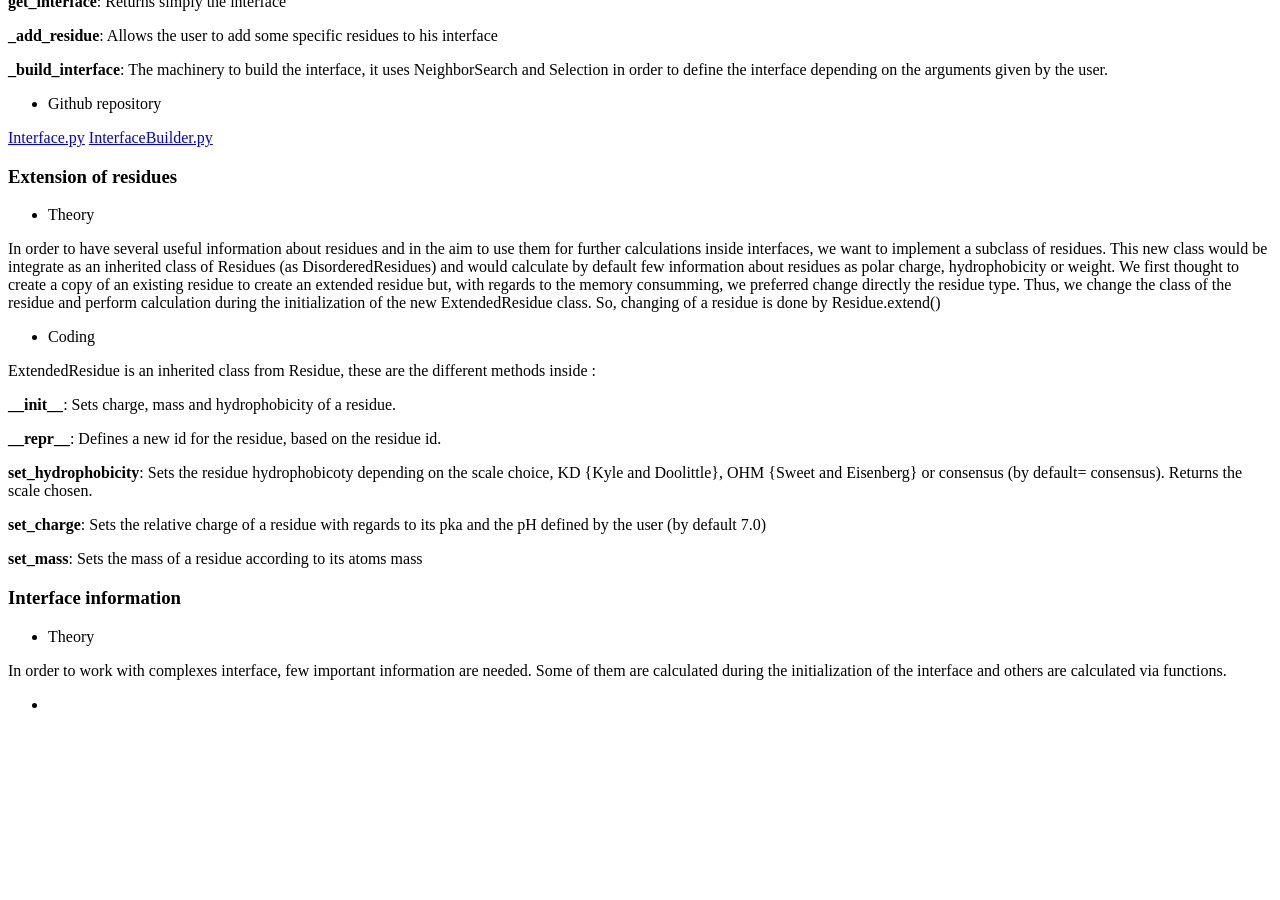
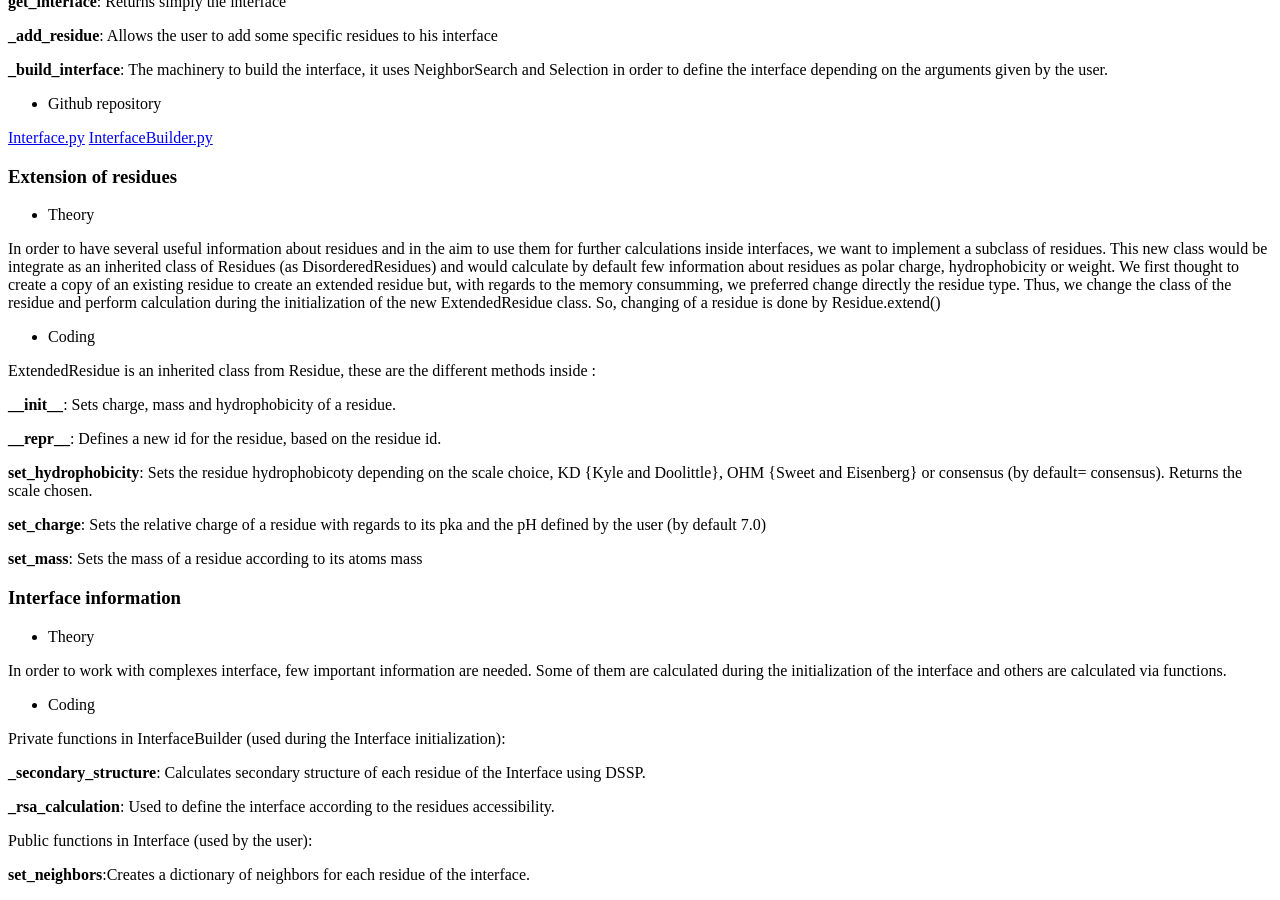
Before and after one commit to biopython/biopython.github.io, a Jekyll site: the page built from wiki/GSoC2011_mtrellet.md, in a window 1280 px wide and 900 px high, scrolled down 2586 px. Built offline with Jekyll 4.4.1, drawn with Linux system fonts in a browser that asks for light colours; before the commit the page ends 3316 px from its top, so only the background shows below that.

Commit message:
Change to wiki page

```diff
--- a/wiki/GSoC2011_mtrellet.md
+++ b/wiki/GSoC2011_mtrellet.md
@@ -251,4 +251,18 @@ In order to work with complexes interface, few important information are
 needed. Some of them are calculated during the initialization of the
 interface and others are calculated via functions.
 
--
+-   Coding
+
+Private functions in InterfaceBuilder (used during the Interface
+initialization):
+
+**\_secondary\_structure**: Calculates secondary structure of each
+residue of the Interface using DSSP.
+
+**\_rsa\_calculation**: Used to define the interface according to the
+residues accessibility.
+
+Public functions in Interface (used by the user):
+
+**set\_neighbors**:Creates a dictionary of neighbors for each residue of
+the interface.
```
Also changed, not shown: 1 other file.
